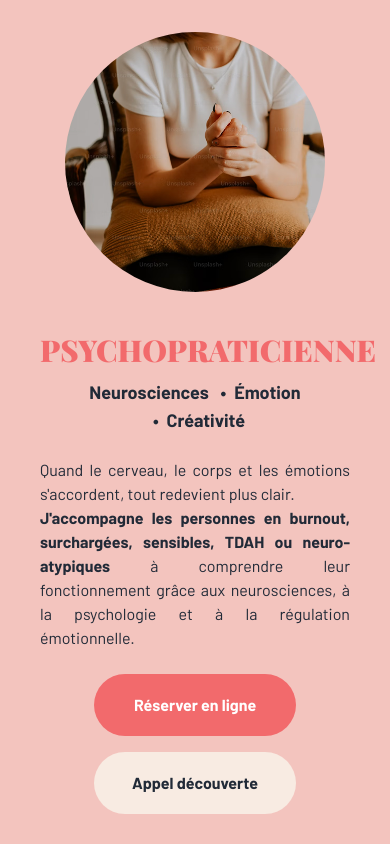
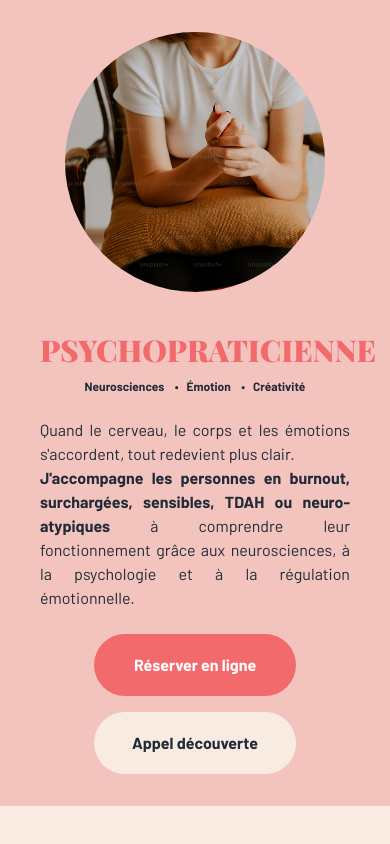
Before and after one commit to nicochnz/Elody_Psy, a Next.js app: page /pages/homepage in a window 390 px wide. Shown: the top 844 px of the page. Built offline with nearby package versions, Linux system fonts and the light colour scheme.

Commit message:
test: build

```diff
--- a/app/pages/homepage/page.tsx
+++ b/app/pages/homepage/page.tsx
@@ -18,10 +18,10 @@
           </div>
           <div className="flex flex-col flex-1 max-w-xl items-center md:items-start text-center md:text-left w-full md:w-auto px-4 md:px-0">
             <div className="w-full max-w-[340px] md:max-w-md">
-              <h1 className="text-3xl md:text-4xl font-black uppercase text-secondary text-center md:text-left leading-tight">
+              <h1 className="text-3xl  text-center  md:text-4xl font-black uppercase text-secondary md:text-left leading-tight">
                 Psychopraticienne
               </h1>
-              <p className="text-lg md:text-xl font-barlow text-black-custom font-bold mt-2 text-center md:text-left">
+              <p className="text-xs md:text-xl font-barlow text-black-custom font-bold mt-2 text-center md:text-left">
                 Neurosciences <span className="mx-2">•</span>Émotion <span className="mx-2">•</span>Créativité
               </p>
               <p className="py-6 md:py-8 w-full text-justify md:text-left">
```
